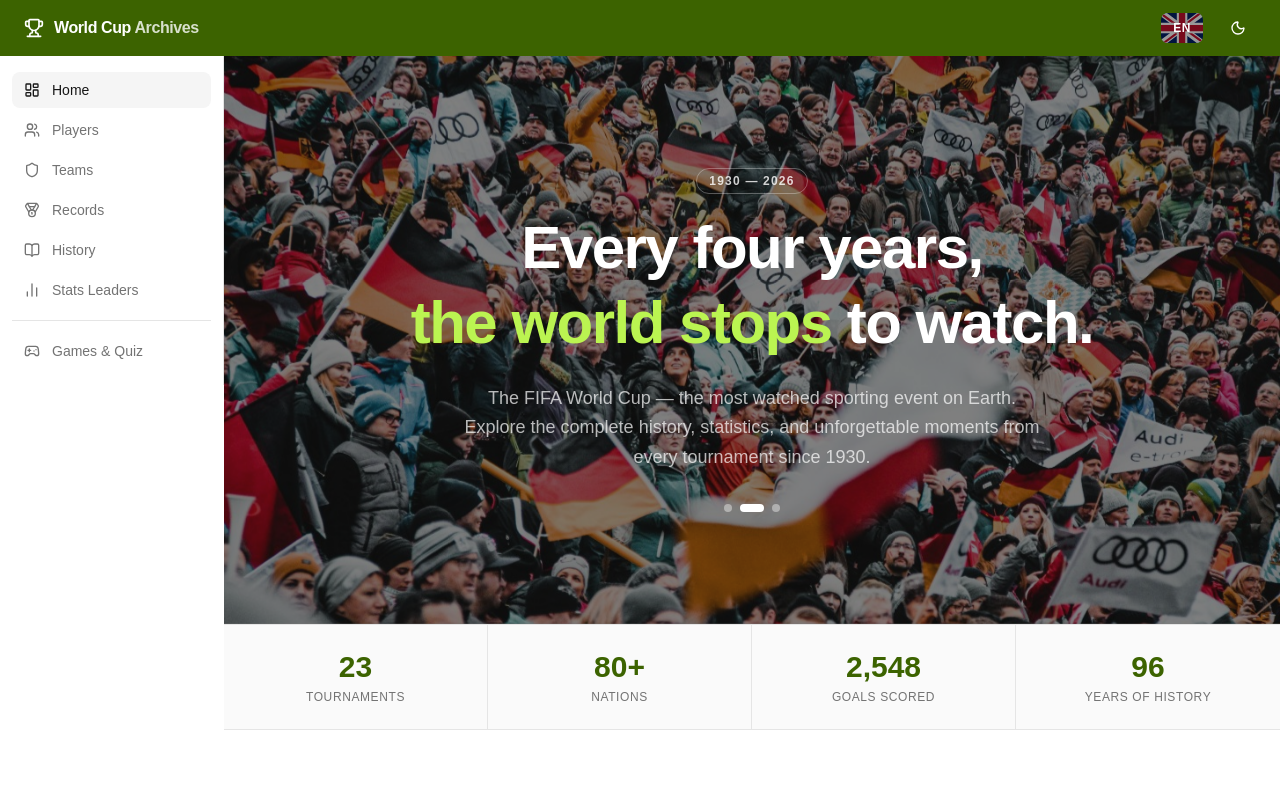
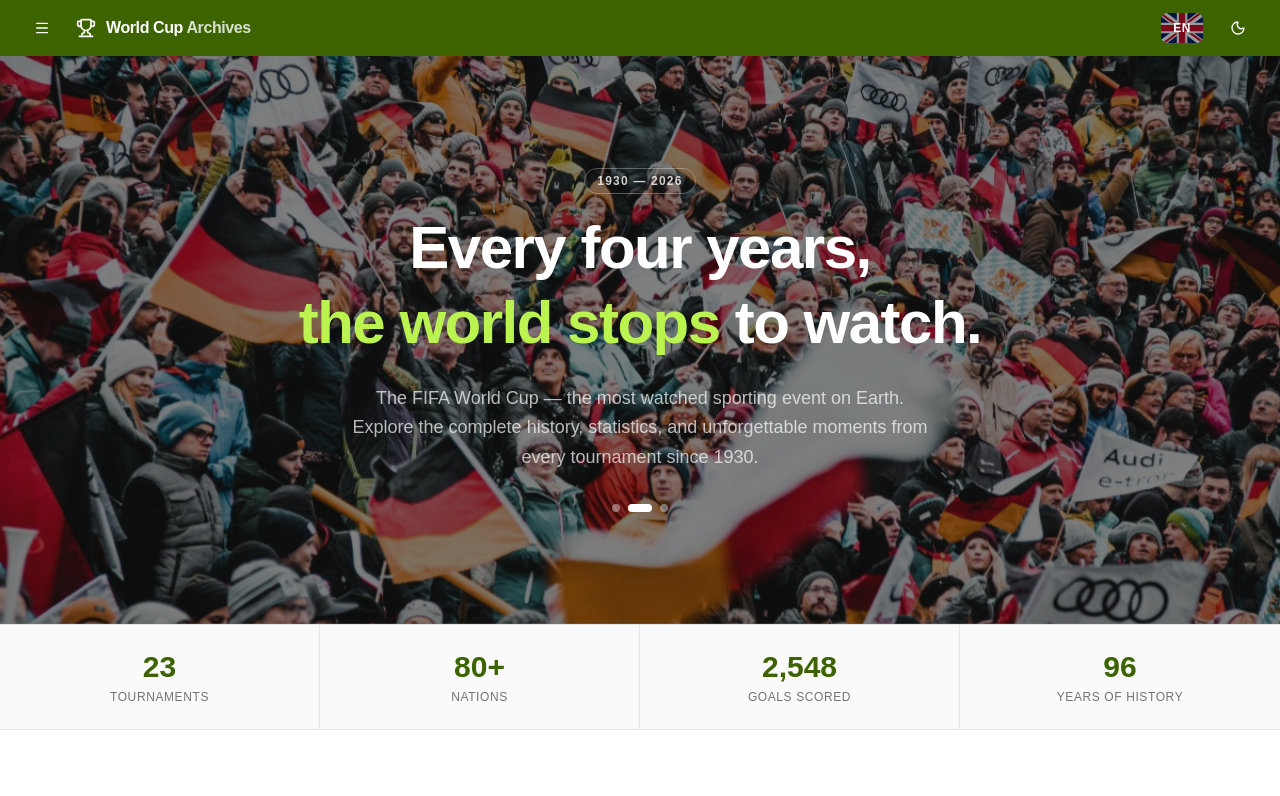
Before and after one commit to tearbird99/world-cup-archives, a React (Vite) app in the folder frontend/: page / in a window 1280 px wide. Shown: the top 796 px of the page. Built offline with nearby package versions, Linux system fonts and the light colour scheme.

Commit message:
feat: 사이드바를 오버레이 드로어로 변경

```diff
--- a/frontend/src/components/layout/Header.tsx
+++ b/frontend/src/components/layout/Header.tsx
@@ -1,32 +1,47 @@
-import { Moon, Sun, Trophy } from 'lucide-react'
+import { Moon, Sun, Trophy, Menu } from 'lucide-react'
 import { useTranslation } from 'react-i18next'
 import { Button } from '@/components/ui/button'
 import { useTheme } from '@/contexts/ThemeContext'
+import { useSidebar } from '@/contexts/SidebarContext'
 
 export default function Header() {
   const { theme, toggleTheme } = useTheme()
   const { i18n } = useTranslation()
+  const { toggle } = useSidebar()
 
   const isDark = theme === 'dark'
 
-  // 언어 토글 함수
   const toggleLanguage = () => {
     const next = i18n.language === 'en' ? 'ko' : 'en'
     i18n.changeLanguage(next)
     localStorage.setItem('language', next)
   }
 
+  const headerBg = isDark
+    ? 'oklch(0.768 0.233 130.85)'   // lime-500 — 다크 모드
+    : 'oklch(0.453 0.124 130.933)'  // lime-800 — 라이트 모드
+
   return (
     <header
-      className="h-14 flex items-center gap-4"
-      style={{
-        backgroundColor: theme === 'dark'
-          ? 'oklch(0.768 0.233 130.85)'   /* lime-500 — 다크 모드 */
-          : 'oklch(0.453 0.124 130.933)', /* lime-800 — 라이트 모드 */
-      }}
+      className="h-14 flex items-center"
+      style={{ backgroundColor: headerBg }}
     >
-      {/* 로고: 트로피 아이콘 + "World Cup Archives" 텍스트 */}
       <div className="max-w-7xl mx-auto w-full flex items-center gap-4 px-6">
+
+        {/* 햄버거 버튼 */}
+        <Button
+          variant="ghost"
+          size="icon"
+          onClick={toggle}
+          className={isDark
+            ? 'text-black hover:text-black hover:bg-black/10'
+            : 'text-white hover:text-white hover:bg-white/20'
+          }
+          aria-label="메뉴 열기"
+        >
+          <Menu className="w-5 h-5" />
+        </Button>
+
         {/* 로고 */}
         <div className="flex items-center gap-2.5">
           <Trophy className={`w-5 h-5 ${isDark ? 'text-black' : 'text-white'}`} />
@@ -34,7 +49,7 @@ export default function Header() {
             World Cup <span className={isDark ? 'text-black/60' : 'text-white/80'}>Archives</span>
           </span>
         </div>
-        {/* 가운데 공백: 로고와 토글 버튼을 양끝으로 밀어냄 */}
+
         <div className="flex-1" />
 
         {/* 언어 토글 버튼 */}
@@ -53,9 +68,7 @@ export default function Header() {
               backgroundPosition: 'center',
             }}
           />
-          {/* 어두운 오버레이 */}
           <span className="absolute inset-0 w-full h-full bg-black/40" />
-          {/* 텍스트 */}
           <span className="relative z-10">
             {i18n.language === 'en' ? 'EN' : 'KO'}
           </span>
@@ -72,11 +85,9 @@ export default function Header() {
           }
           aria-label="테마 전환"
         >
-          {isDark
-            ? <Sun className="w-4 h-4" />
-            : <Moon className="w-4 h-4" />
-          }
+          {isDark ? <Sun className="w-4 h-4" /> : <Moon className="w-4 h-4" />}
         </Button>
+
       </div>
     </header>
   )
--- a/frontend/src/components/layout/Layout.tsx
+++ b/frontend/src/components/layout/Layout.tsx
@@ -1,22 +1,26 @@
 import { Outlet } from 'react-router-dom'
 import { ThemeProvider } from '@/contexts/ThemeContext'
+import { SidebarProvider } from '@/contexts/SidebarContext'
 import Header from './Header'
 import Sidebar from './Sidebar'
-import Footer from "./Footer";
+import Footer from './Footer'
 
 export default function Layout() {
   return (
     <ThemeProvider>
+      <SidebarProvider>
         <div className="min-h-screen bg-background text-foreground flex flex-col">
 
-        {/* 상단 헤더: 로고 + 다크모드 토글 */}
+          {/* 상단 헤더: 햄버거 버튼 + 로고 + 토글 버튼들 */}
           <div className="sticky top-0 z-50">
             <Header />
           </div>
 
-        {/* 바디: 사이드바 + 메인 콘텐츠 */}
+          {/* 오버레이 사이드바 */}
+          <Sidebar />
+
+          {/* 메인 콘텐츠 */}
           <div className="flex flex-1 max-w-7xl mx-auto w-full">
-          <Sidebar />
             <main className="flex-1 overflow-y-auto p-6">
               <Outlet />
             </main>
@@ -24,7 +28,9 @@ export default function Layout() {
 
           {/* 하단 푸터 */}
           <Footer />
+
         </div>
+      </SidebarProvider>
     </ThemeProvider>
   )
 }
--- a/frontend/src/components/layout/Sidebar.tsx
+++ b/frontend/src/components/layout/Sidebar.tsx
@@ -8,12 +8,25 @@ import {
   BookOpen,
   Gamepad2,
   BarChart2,
+  X,
 } from 'lucide-react'
 import { cn } from '@/lib/utils'
 import { Separator } from '@/components/ui/separator'
+import { Button } from '@/components/ui/button'
+import { useSidebar } from '@/contexts/SidebarContext'
+import { useTheme } from '@/contexts/ThemeContext'
 
 export default function Sidebar() {
   const { t } = useTranslation()
+  const { isOpen, close } = useSidebar()
+  const { theme } = useTheme()
+
+  const isDark = theme === 'dark'
+
+  // 헤더와 동일한 lime 배경색
+  const sidebarBg = isDark
+    ? 'oklch(0.768 0.233 130.85)'   // lime-500 — 다크 모드
+    : 'oklch(0.453 0.124 130.933)'  // lime-800 — 라이트 모드
 
   // 메인 네비게이션 항목
   const navItems = [
@@ -25,28 +38,73 @@ export default function Sidebar() {
     { to: '/stats',   icon: BarChart2,       label: t('nav.stats') },
   ]
 
-  // 게임/퀴즈처럼 메인 통계 페이지와 성격이 다른 항목을 분리
   const extraItems = [
     { to: '/games', icon: Gamepad2, label: t('nav.games') },
   ]
 
+  // NavLink 스타일: lime 배경 위이므로 텍스트 색상을 맞춰서 조정
+  const linkClass = ({ isActive }: { isActive: boolean }) =>
+    cn(
+      'flex items-center gap-3 px-3 py-2 rounded-md text-sm transition-colors',
+      isDark
+        ? isActive
+          ? 'bg-black/20 text-black font-medium'
+          : 'text-black/70 hover:text-black hover:bg-black/10'
+        : isActive
+          ? 'bg-white/20 text-white font-medium'
+          : 'text-white/70 hover:text-white hover:bg-white/20'
+    )
+
   return (
-    <div className="w-56 border-r border-border bg-background h-full flex flex-col py-4 overflow-y-auto">
+    <>
+      {/* 딤 오버레이 — 사이드바 바깥 영역 클릭 시 닫힘 */}
+      <div
+        className={cn(
+          'fixed inset-0 z-60 bg-black/50 transition-opacity duration-300',
+          isOpen ? 'opacity-100 pointer-events-auto' : 'opacity-0 pointer-events-none'
+        )}
+        onClick={close}
+        aria-hidden="true"
+      />
+
+      {/* 사이드바 패널 */}
+      <aside
+        className={cn(
+          // 위치 & 크기
+          'fixed top-0 left-0 z-70 h-full w-64',
+          // 슬라이드 애니메이션
+          'transform transition-transform duration-300 ease-in-out',
+          isOpen ? 'translate-x-0' : '-translate-x-full',
+          // 스크롤
+          'flex flex-col overflow-y-auto'
+        )}
+        style={{ backgroundColor: sidebarBg }}
+      >
+        {/* 사이드바 헤더: 닫기 버튼 */}
+        <div className="flex items-center justify-end h-14 px-4 shrink-0">
+          <Button
+            variant="ghost"
+            size="icon"
+            onClick={close}
+            className={isDark
+              ? 'text-black hover:text-black hover:bg-black/10'
+              : 'text-white hover:text-white hover:bg-white/20'
+            }
+            aria-label="메뉴 닫기"
+          >
+            <X className="w-5 h-5" />
+          </Button>
+        </div>
+
         {/* 메인 네비게이션 */}
         <nav className="flex flex-col gap-1 px-3">
           {navItems.map(({ to, icon: Icon, label }) => (
             <NavLink
               key={to}
               to={to}
-            end={to === '/'}  // Home('/') 경로는 정확히 일치할 때만 활성 처리
-            className={({ isActive }) =>
-              cn(
-                'flex items-center gap-3 px-3 py-2 rounded-md text-sm transition-colors',
-                isActive
-                  ? 'bg-accent text-accent-foreground font-medium'
-                  : 'text-muted-foreground hover:text-foreground hover:bg-accent/50'
-              )
-            }
+              end={to === '/'}
+              className={linkClass}
+              onClick={close}   // 링크 클릭 시 사이드바 닫기
             >
               <Icon className="w-4 h-4 shrink-0" />
               {label}
@@ -54,31 +112,26 @@ export default function Sidebar() {
           ))}
         </nav>
 
-      {/* 구분선: 메인 네비게이션 / 기타 항목 분리 */}
+        {/* 구분선 */}
         <div className="px-3 my-3">
-        <Separator />
+          <Separator className={isDark ? 'bg-black/20' : 'bg-white/20'} />
         </div>
 
-      {/* 기타 네비게이션 (게임/퀴즈) */}
+        {/* 기타 네비게이션 */}
         <nav className="flex flex-col gap-1 px-3">
           {extraItems.map(({ to, icon: Icon, label }) => (
             <NavLink
               key={to}
               to={to}
-            className={({ isActive }) =>
-              cn(
-                'flex items-center gap-3 px-3 py-2 rounded-md text-sm transition-colors',
-                isActive
-                  ? 'bg-accent text-accent-foreground font-medium'
-                  : 'text-muted-foreground hover:text-foreground hover:bg-accent/50'
-              )
-            }
+              className={linkClass}
+              onClick={close}
             >
               <Icon className="w-4 h-4 shrink-0" />
               {label}
             </NavLink>
           ))}
         </nav>
-    </div>
+      </aside>
+    </>
   )
 }
--- /dev/null
+++ b/frontend/src/contexts/SidebarContext.tsx
@@ -0,0 +1,31 @@
+import { createContext, useContext, useState } from 'react'
+
+interface SidebarContextValue {
+  isOpen: boolean
+  open: () => void
+  close: () => void
+  toggle: () => void
+}
+
+const SidebarContext = createContext<SidebarContextValue | null>(null)
+
+export function SidebarProvider({ children }: { children: React.ReactNode }) {
+  const [isOpen, setIsOpen] = useState(false)
+
+  return (
+    <SidebarContext.Provider value={{
+      isOpen,
+      open:   () => setIsOpen(true),
+      close:  () => setIsOpen(false),
+      toggle: () => setIsOpen(prev => !prev),
+    }}>
+      {children}
+    </SidebarContext.Provider>
+  )
+}
+
+export function useSidebar() {
+  const ctx = useContext(SidebarContext)
+  if (!ctx) throw new Error('useSidebar must be used within SidebarProvider')
+  return ctx
+}
```
Lines whose indentation alone changed are shown as unchanged.
